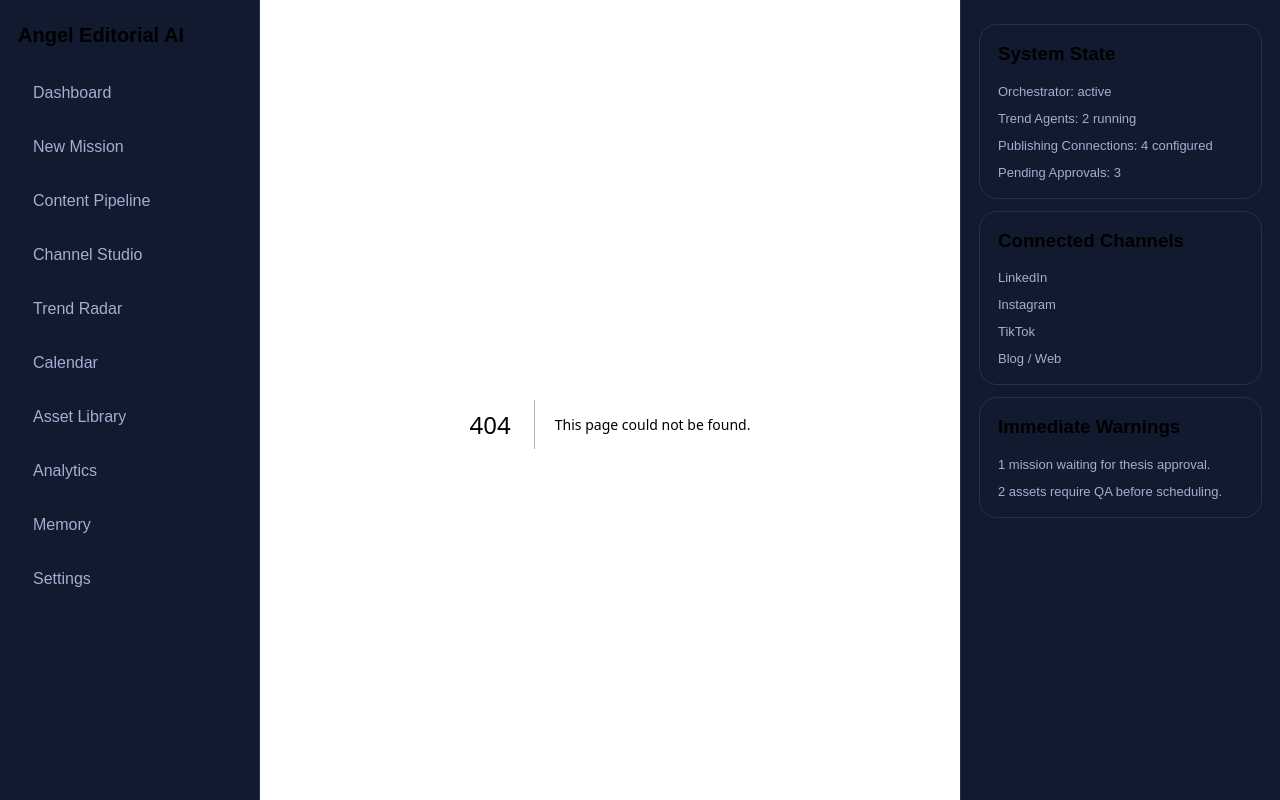
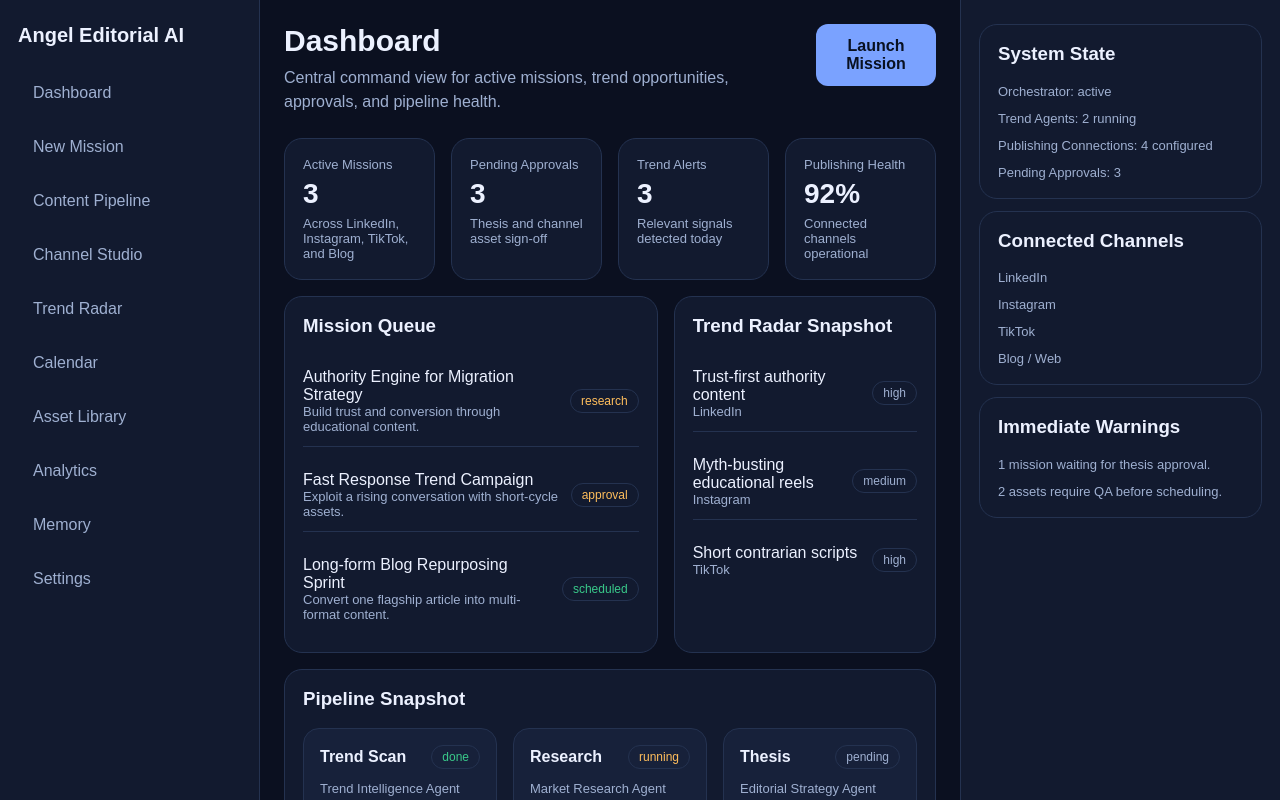
Before and after one commit to aegalindezarraiz/angel-editorialai, a Next.js app: page /dashboard in a window 1280 px wide. Before the commit this address had no page. Shown: the top 800 px of the page. Built offline with nearby package versions, Linux system fonts and the light colour scheme.

Commit message:
Add dashboard page

```diff
--- /dev/null
+++ b/app/dashboard/page.tsx
@@ -0,0 +1,86 @@
+import { PageHeader } from '@/components/page-header';
+import { activeMissions, pipelineSnapshot, trendSignals } from '@/mock-data/dashboard';
+import { statusBadgeClass } from '@/lib/utils';
+
+export default function DashboardPage() {
+  return (
+    <div>
+      <PageHeader
+        title="Dashboard"
+        subtitle="Central command view for active missions, trend opportunities, approvals, and pipeline health."
+        actions={<button className="button primary">Launch Mission</button>}
+      />
+
+      <div className="card-grid">
+        <div className="card span-3">
+          <div className="muted small">Active Missions</div>
+          <div className="kpi">{activeMissions.length}</div>
+          <div className="muted small">Across LinkedIn, Instagram, TikTok, and Blog</div>
+        </div>
+        <div className="card span-3">
+          <div className="muted small">Pending Approvals</div>
+          <div className="kpi">3</div>
+          <div className="muted small">Thesis and channel asset sign-off</div>
+        </div>
+        <div className="card span-3">
+          <div className="muted small">Trend Alerts</div>
+          <div className="kpi">{trendSignals.length}</div>
+          <div className="muted small">Relevant signals detected today</div>
+        </div>
+        <div className="card span-3">
+          <div className="muted small">Publishing Health</div>
+          <div className="kpi">92%</div>
+          <div className="muted small">Connected channels operational</div>
+        </div>
+
+        <div className="card span-7">
+          <h3>Mission Queue</h3>
+          <div className="stack">
+            {activeMissions.map((mission) => (
+              <div className="list-row" key={mission.id}>
+                <div>
+                  <div>{mission.title}</div>
+                  <div className="muted small">{mission.objective}</div>
+                </div>
+                <div>
+                  <span className={statusBadgeClass(mission.status)}>{mission.status}</span>
+                </div>
+              </div>
+            ))}
+          </div>
+        </div>
+
+        <div className="card span-5">
+          <h3>Trend Radar Snapshot</h3>
+          <div className="stack">
+            {trendSignals.map((signal) => (
+              <div className="list-row" key={signal.topic}>
+                <div>
+                  <div>{signal.topic}</div>
+                  <div className="muted small">{signal.channel}</div>
+                </div>
+                <span className={statusBadgeClass(signal.urgency)}>{signal.urgency}</span>
+              </div>
+            ))}
+          </div>
+        </div>
+
+        <div className="card span-12">
+          <h3>Pipeline Snapshot</h3>
+          <div className="stage-board">
+            {pipelineSnapshot.map((stage) => (
+              <div className="stage-card" key={stage.id}>
+                <div className="stage-meta">
+                  <strong>{stage.title}</strong>
+                  <span className={statusBadgeClass(stage.status)}>{stage.status}</span>
+                </div>
+                <div className="muted small">{stage.agent}</div>
+                <p className="muted">{stage.summary}</p>
+              </div>
+            ))}
+          </div>
+        </div>
+      </div>
+    </div>
+  );
+}
```
